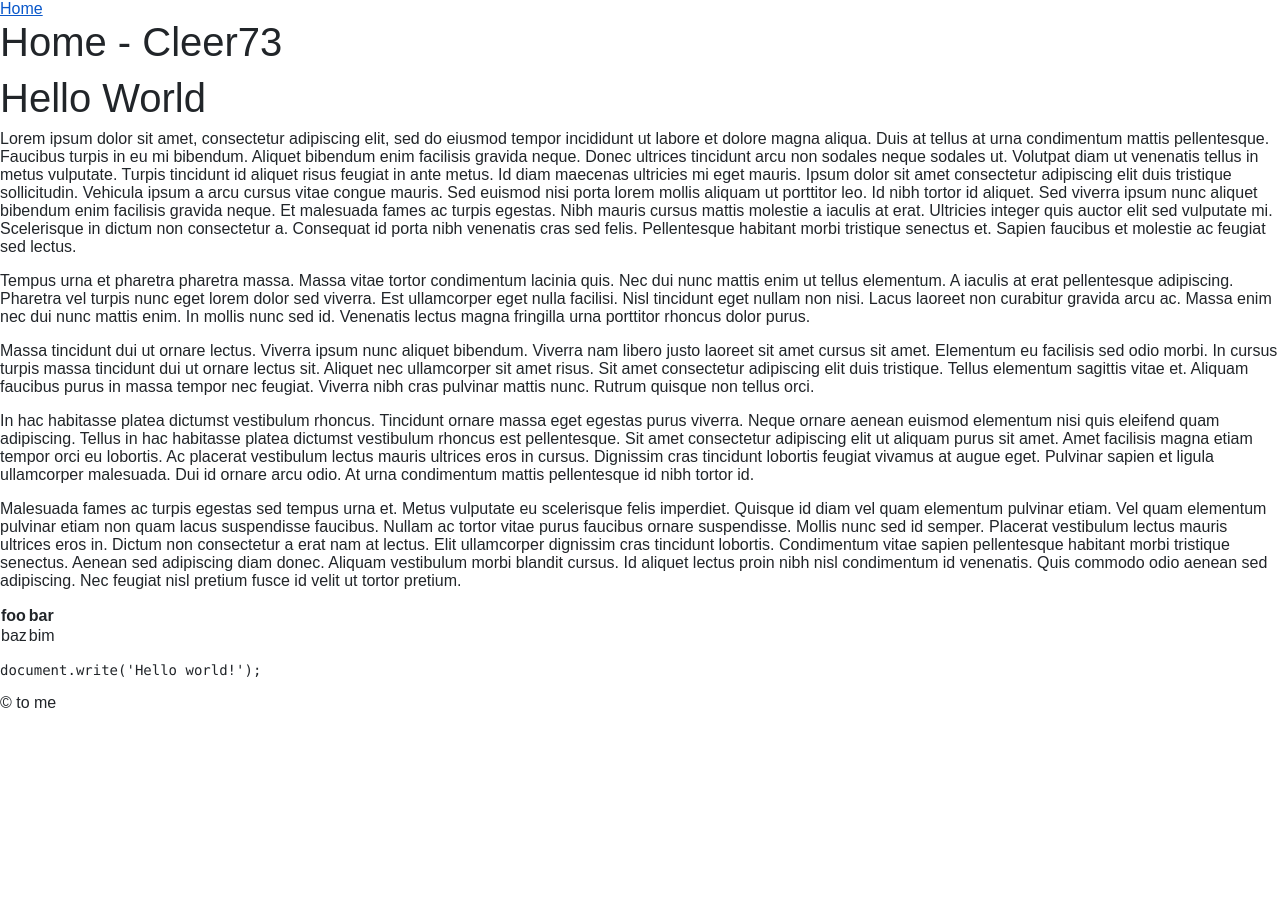
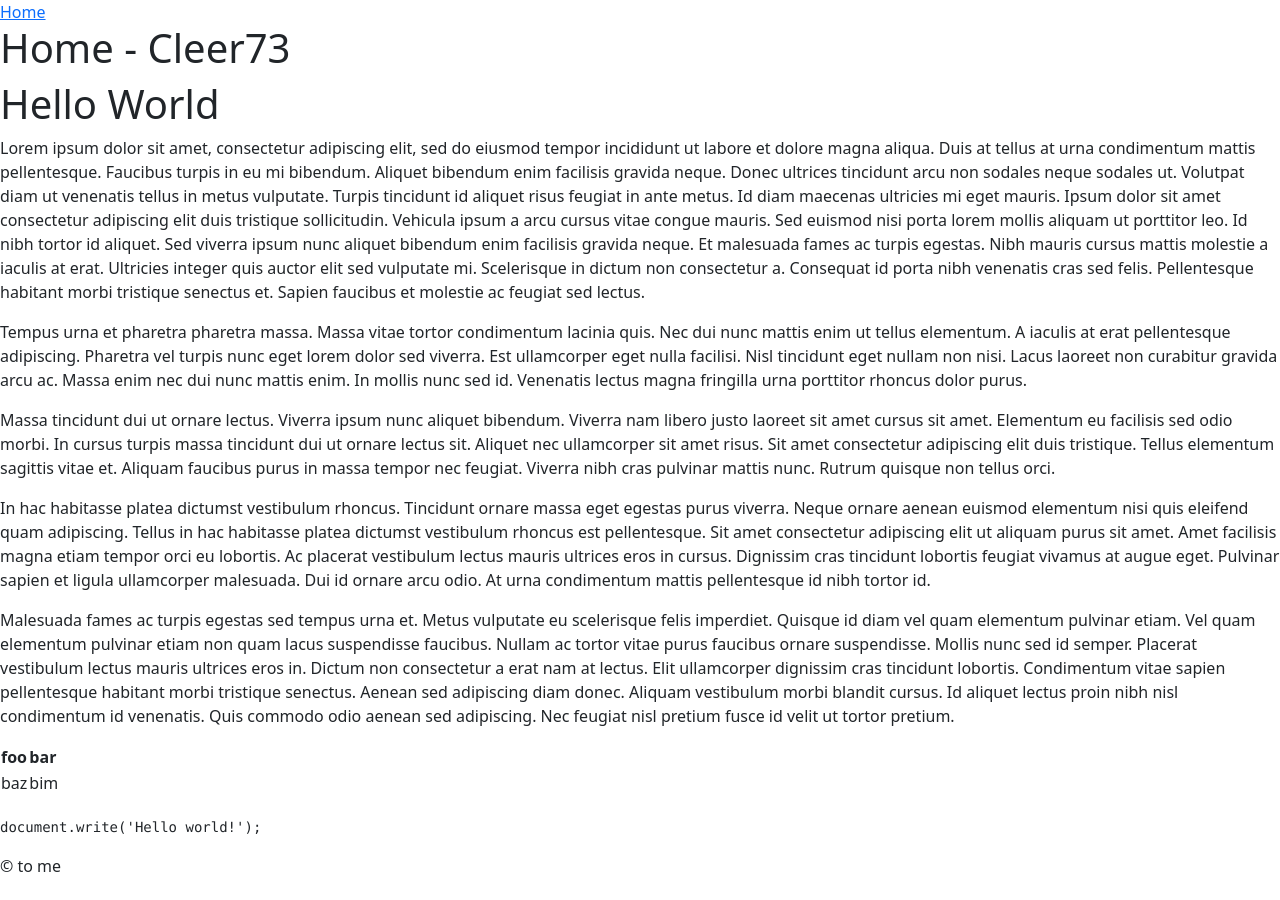
Before and after one commit to cleer73/cleer73.github.io, a Jekyll site: the page built from index.md, in a window 1280 px wide. Built offline with Jekyll 4.4.1, drawn with Linux system fonts in a browser that asks for light colours.

Commit message:
Just import the bootstrap SASS.

```diff
--- a/css/default.sass
+++ b/css/default.sass
@@ -2,9 +2,4 @@
 ---
 
 
-@import "../bootstrap/scss/bootstrap"
-
-$base-font: 12pt  Arial, Verdana, sans-serif
-
-body
-	font: $base-font
+@import "../bootstrap/scss/bootstrap";
```
